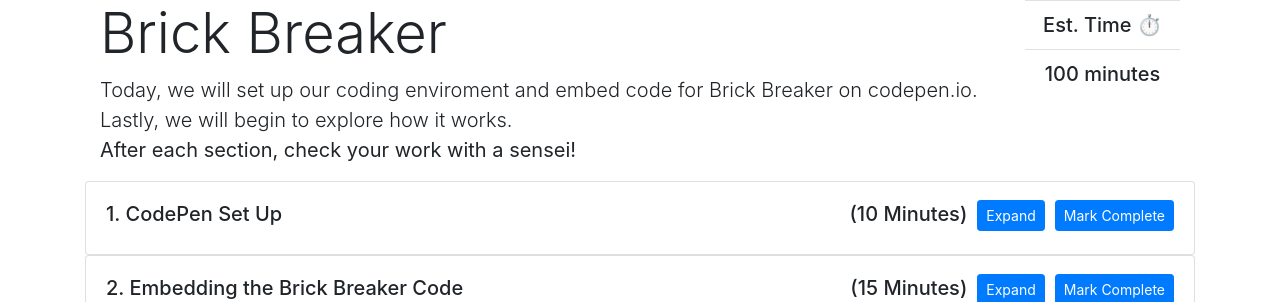
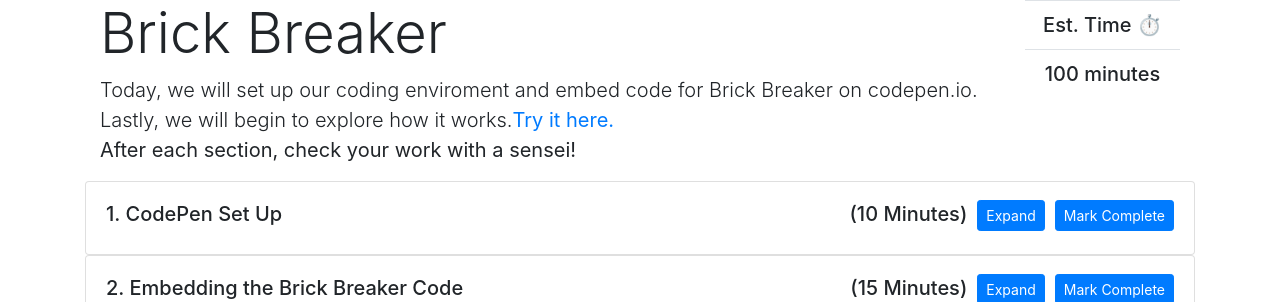
Before and after one commit to mikebrownie/mikebrownie.github.io, a Jekyll site: the page code-ninjas/lab-instructions/lab1_initial_setup/index.html, which Jekyll copies as it is, in a window 1280 px wide. Shown: the top 302 px of the page. Built offline with Jekyll 4.4.1, drawn with Linux system fonts in a browser that asks for light colours; comment, search, counter and statistics services are not loaded.

Commit message:
added link

```diff
--- a/code-ninjas/lab-instructions/lab1_initial_setup/index.html
+++ b/code-ninjas/lab-instructions/lab1_initial_setup/index.html
@@ -22,7 +22,7 @@
 				<div class="col-10">
 					<h1 class="display-4">Brick Breaker</h1>
 					<p class="lead">Today, we will set up our coding enviroment and embed code for Brick Breaker on codepen.io.
-            Lastly, we will begin to explore how it works.
+            Lastly, we will begin to explore how it works.<b><a href="https://mikebrownie.github.io/games/brick-breaker/">Try it here.</b></a>
           <br>
 					<b>After each section, check your work with a sensei!</b></p>
 				</div>
```
